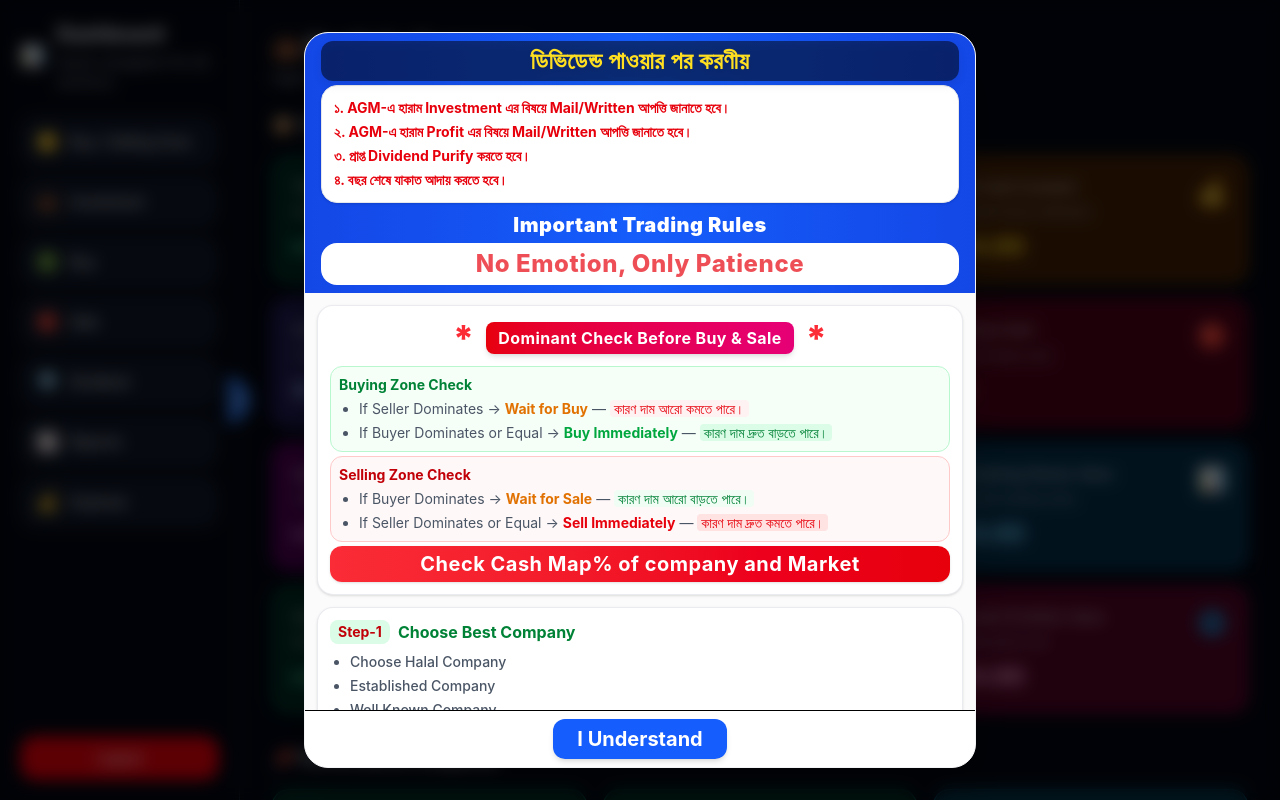
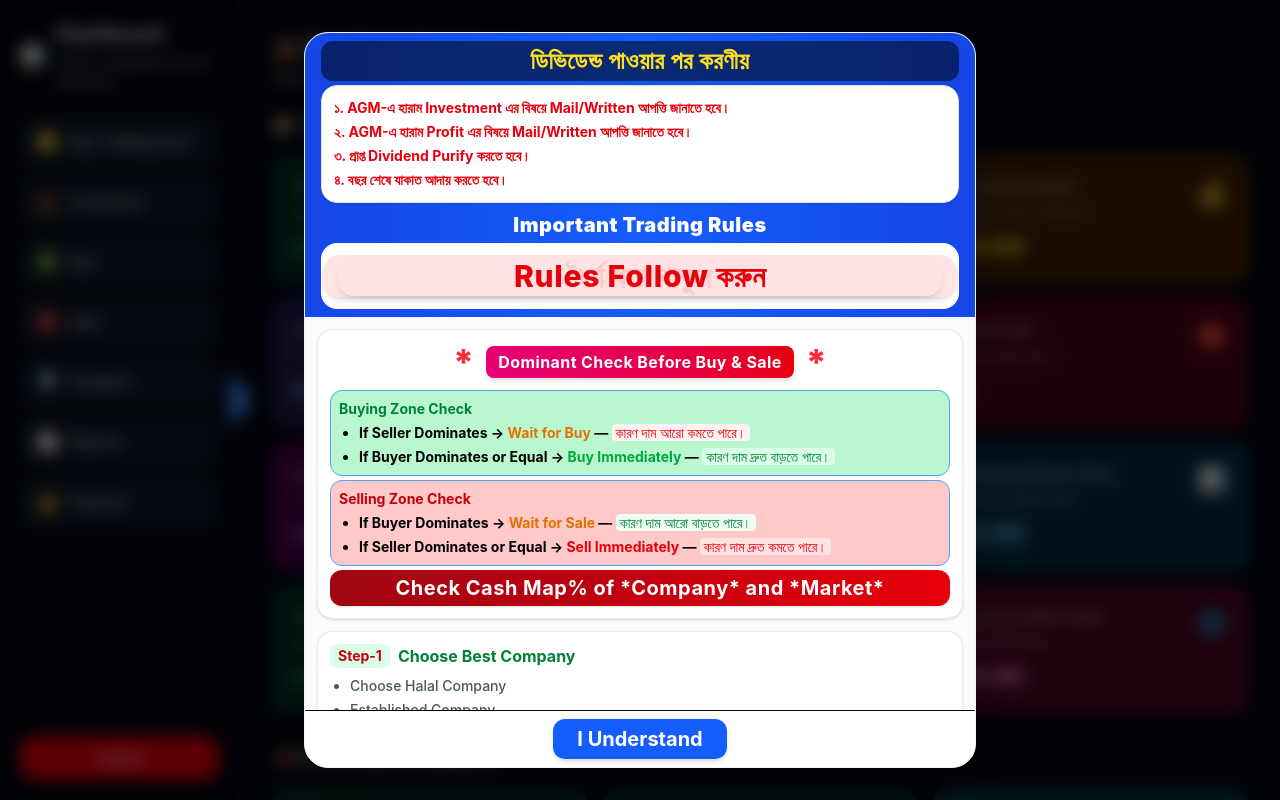
Before and after one commit to Mizan510/Stock-Market, a React app in the folder frontend/: page /dashboard in a window 1280 px wide. Shown: the top 800 px of the page. Built offline with nearby package versions, Linux system fonts and the light colour scheme; no server answers; sample sign-in values are in the browser's storage; the HTML template or start-up script is replaced by a standard one.

Commit message:
Something Updated

```diff
--- a/frontend/src/components/RulesPopup.jsx
+++ b/frontend/src/components/RulesPopup.jsx
@@ -7,7 +7,7 @@ const RulesPopup = ({ onClose }) => {
       {/* Modal Container */}
       <div className="w-full max-w-2xl max-h-[92vh] bg-white rounded-3xl shadow-2xl overflow-hidden flex flex-col border border-gray-100">
         {/* ১. ডিভিডেন্ড ও ট্রেডিং রুলস সেকশন (ওপর-নিচ থেকে পারফেক্টলি চাপানো) */}
-        <div className="bg-linear-to-r from-blue-700 via-blue-600 to-blue-700 px-3 sm:px-4 py-1 sm:py-2">
+        <div className="bg-linear-to-l from-blue-700 via-blue-600 to-blue-700 px-3 sm:px-4 py-1 sm:py-2">
           {/* প্রধান শিরোনাম */}
           <h1 className="text-lg sm:text-xl md:text-2xl font-extrabold text-center text-yellow-300 tracking-wide mb-1 drop-shadow-lg bg-black/50 px-2 py-1 rounded-xl">
             ডিভিডেন্ড পাওয়ার পর করণীয়
@@ -33,23 +33,45 @@ const RulesPopup = ({ onClose }) => {
             Important Trading Rules
           </h2>
 
-          {/* নো ইমোশন ব্লিংকিং বক্স */}
-          <div className="mt-1 bg-white border border-white/20 rounded-2xl py-1 px-3 backdrop-blur-md">
-            <style>
-              {`
-              @keyframes blink {
-                0%, 100% { opacity: 1; }
-                50% { opacity: 0.3; }
+          {/* নো ইমোশন হাইলাইট বক্স */}
+          <div className="mt-1 bg-white border border-white/20 rounded-2xl py-3 px-4 backdrop-blur-md overflow-hidden">
+            <style>{`
+              @keyframes highlight-slide {
+                0%, 14% { opacity: 0; transform: translateX(20px) scale(0.95); }
+                18%, 32% { opacity: 1; transform: translateX(0) scale(1.05); }
+                36%, 48% { opacity: 1; transform: translateX(0) scale(1); }
+                52%, 100% { opacity: 0; transform: translateX(-20px) scale(0.95); }
               }
-              .blink-text { animation: blink 1.2s ease-in-out infinite; }
-            `}
-            </style>
-
-            <h3 className="text-red-600 text-2xl sm:text-2xl font-extrabold text-center blink-text tracking-wide">
-              No Emotion, Only Patience
-            </h3>
-
-            {/* <div className="w-14 sm:w-16 h-1 bg-red-400 mx-auto mt-1 rounded-full" /> */}
+            `}</style>
+            <div className="relative h-8 sm:h-9 md:h-10">
+              <span
+                className="absolute inset-0 flex items-center justify-center text-red-600 text-2xl sm:text-3xl font-extrabold tracking-wide bg-red-100/90 rounded-2xl px-4 py-2 shadow-md"
+                style={{
+                  animation: "highlight-slide 9s ease-in-out infinite",
+                  animationDelay: "0s",
+                }}
+              >
+                কোনো আবেগ নয়
+              </span>
+              <span
+                className="absolute inset-0 flex items-center justify-center text-red-600 text-2xl sm:text-3xl font-extrabold tracking-wide bg-red-100/90 rounded-2xl px-4 py-2 shadow-md"
+                style={{
+                  animation: "highlight-slide 9s ease-in-out infinite",
+                  animationDelay: "3s",
+                }}
+              >
+                ধৈর্য ধরে থাকুন
+              </span>
+              <span
+                className="absolute inset-0 flex items-center justify-center text-red-600 text-2xl sm:text-3xl font-extrabold tracking-wide bg-red-100/90 rounded-2xl px-4 py-2 shadow-md"
+                style={{
+                  animation: "highlight-slide 9s ease-in-out infinite",
+                  animationDelay: "6s",
+                }}
+              >
+                Rules Follow করুন
+              </span>
+            </div>
           </div>
         </div>
 
@@ -57,29 +79,27 @@ const RulesPopup = ({ onClose }) => {
         <div className="flex-1 overflow-y-auto p-2 sm:p-3 space-y-3 bg-gray-50/70">
           {/* Rule 3 */}
           <div className="bg-white border border-gray-200/80 rounded-2xl p-3 shadow-sm hover:shadow-md transition-shadow">
-           <h3 className="mb-2 flex items-center justify-center font-bold tracking-wide animate-blink">
-
+            <h3 className="mb-2 flex items-center justify-center font-bold tracking-wide">
               <span className="text-red-500 text-4xl font-extrabold mr-3">
                 *
               </span>
 
-  <span className="text-white text-sm sm:text-base font-bold bg-linear-to-r from-red-600 to-pink-600 px-3 py-1 rounded-lg shadow-md">
+              <span className="text-white text-sm sm:text-base font-bold bg-linear-to-l from-red-600 to-pink-600 px-3 py-1 rounded-lg shadow-md">
                 Dominant Check Before Buy & Sale
               </span>
 
               <span className="text-red-500 text-4xl font-extrabold ml-3">
                 *
               </span>
-
             </h3>
 
             <div className="space-y-1">
               {/* Buying Zone */}
-              <div className="bg-green-50/60 border border-green-200 rounded-xl p-2">
-                <p className="font-bold text-green-700 mb-1 text-xs sm:text-sm">
+              <div className="bg-green-200 border border-blue-400 rounded-xl p-2">
+                <p className="font-bold text-green-700 mb-1 text-sm sm:text-sm">
                   Buying Zone Check
                 </p>
-                <ul className="list-disc ml-5 space-y-1 text-xs sm:text-sm text-gray-600">
+                <ul className="list-disc ml-5 space-y-1 text-xs sm:text-sm font-bold text-black-600">
                   <li>
                     If Seller Dominates →{" "}
                     <span className="font-bold text-amber-600">
@@ -104,11 +124,11 @@ const RulesPopup = ({ onClose }) => {
               </div>
 
               {/* Selling Zone */}
-              <div className="bg-red-50/50 border border-red-200 rounded-xl p-2">
+              <div className="bg-red-200 border border-blue-400 rounded-xl p-2">
                 <p className="font-bold text-red-700 mb-1 text-xs sm:text-sm">
                   Selling Zone Check
                 </p>
-                <ul className="list-disc ml-5 space-y-1 text-xs sm:text-sm text-gray-600">
+                <ul className="list-disc ml-5 space-y-1 text-xs sm:text-sm font-bold text-black-500">
                   <li>
                     If Buyer Dominates →{" "}
                     <span className="font-bold text-amber-600">
@@ -133,9 +153,9 @@ const RulesPopup = ({ onClose }) => {
               </div>
 
               {/* Cash Map Box */}
-              <div className="bg-linear-to-r from-red-500 to-red-600 text-white rounded-xl py-1 px-3 text-center shadow-sm">
+              <div className="bg-linear-to-r from-red-800 to-red-600 text-white rounded-xl py-1 px-3 text-center shadow-sm">
                 <p className="text-[11px] sm:text-xl font-bold tracking-wide">
-                   Check Cash Map% of company and Market
+                  Check Cash Map% of *Company* and *Market*
                 </p>
               </div>
             </div>
```
Lines whose indentation alone changed are shown as unchanged.
